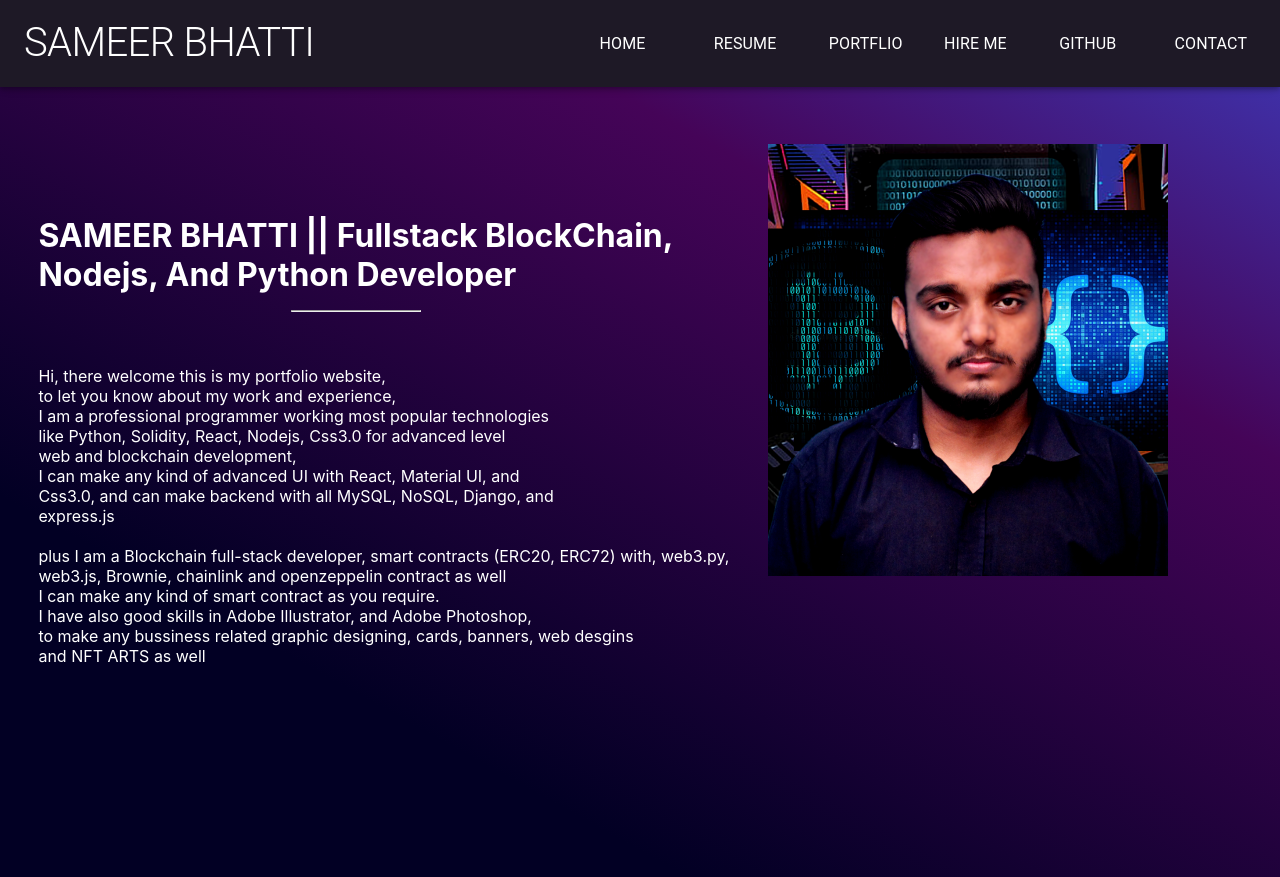
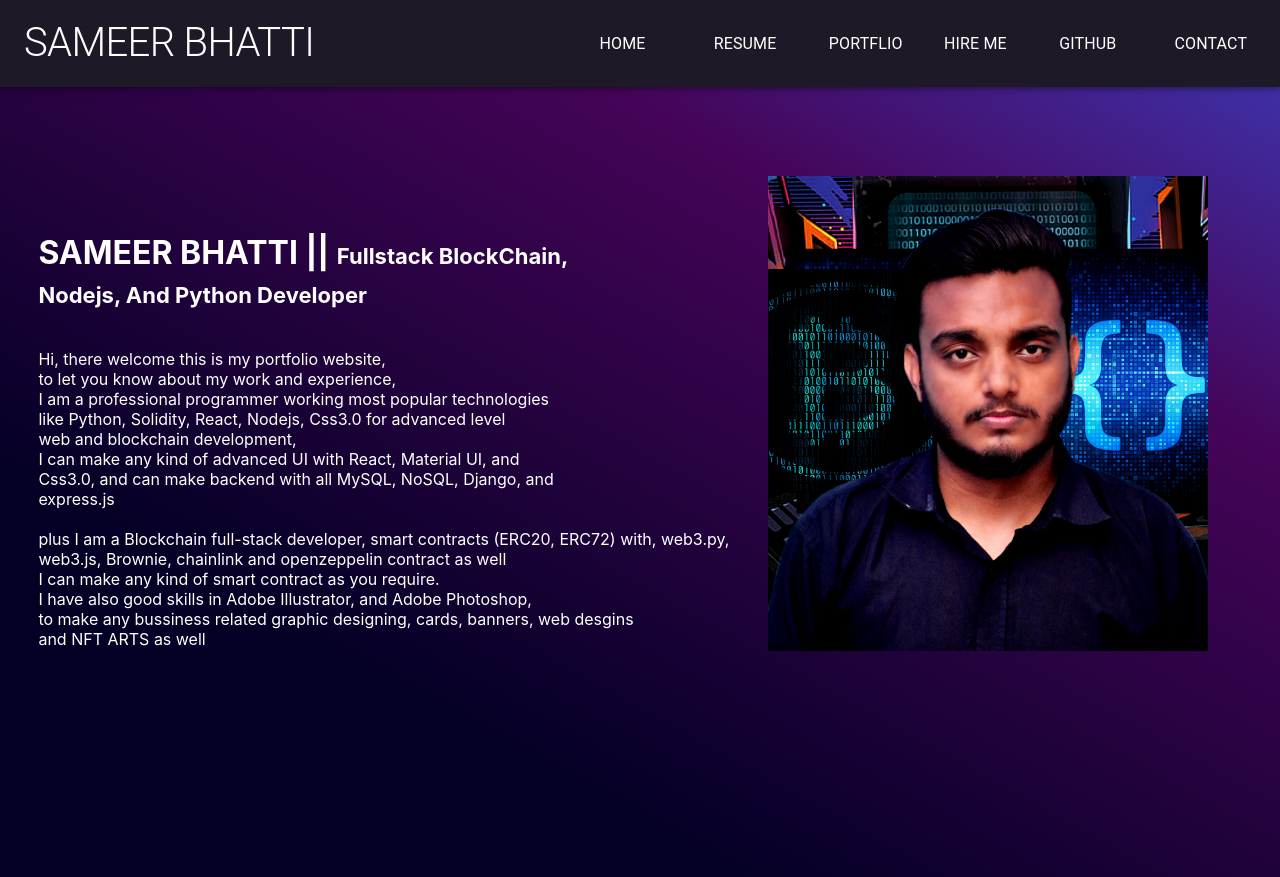
Before and after one commit to bhatti8162/Sameer-Bhatti-Portfolio, a React (Create React App) app: page / in a window 1280 px wide. Built offline with nearby package versions, Linux system fonts and the light colour scheme.

Commit message:
fixing website

```diff
--- a/src/Components/Body/Home.js
+++ b/src/Components/Body/Home.js
@@ -29,7 +29,7 @@ const useStyle = makeStyles((theme) => ({
   blockimg: {
     width: "40vw",
     position: "absolute",
-    top: "18%",
+    top: "22%",
     right: "0",
   },
   blockimg1: {
@@ -60,7 +60,7 @@ const Home = () => {
       >
         <img
           src={blockchainimg}
-          width={mobileMedia ? "300px" : "400px"}
+          width={mobileMedia ? "300px" : "440px"}
           alt="sameer bhatti blockchain"
           title="this photoshop edit for blockchain"
         />
@@ -72,9 +72,11 @@ const Home = () => {
             : { alignSelf: "start" }
         }
       >
-        SAMEER BHATTI || Fullstack BlockChain, <br />
-        Nodejs, And Python Developer
-        <hr style={{ width: "10vw" }} />
+        SAMEER BHATTI ||{" "}
+        <small style={{ fontSize: "22px" }}>
+          Fullstack BlockChain, <br />
+          Nodejs, And Python Developer
+        </small>
       </h1>
 
       <p style={{ alignSelf: "start" }}>
--- a/src/Components/Header/Dexknav.js
+++ b/src/Components/Header/Dexknav.js
@@ -13,6 +13,9 @@ const headerStyle = makeStyles({
   },
   font01: {
     color: "white",
+    "&:hover": {
+      color: "#1A73E8",
+    },
     whiteSpace: "nowrap !important",
   },
   display_block: {
```
